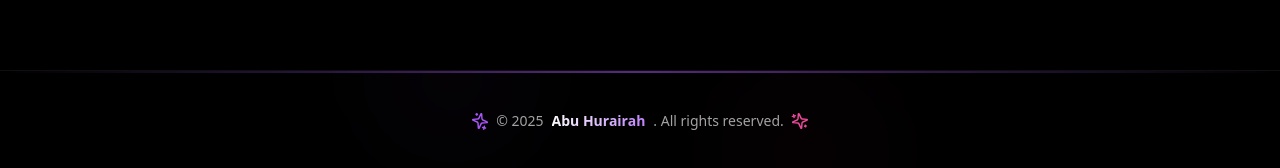
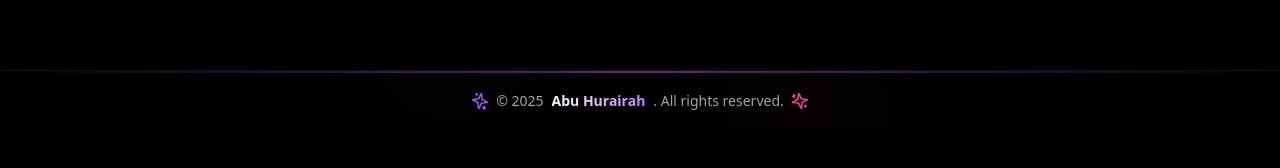
Before and after one commit to ITZ-HURAIRAH18/Portfolio, a React (Vite) app in the folder portfolio-js/: page / in a window 1280 px wide. Shown: the part 5930-6098 px from the top of the page. After the commit the page ends 6061 px from the top, so only its background shows below. Built offline with nearby package versions, Linux system fonts and the light colour scheme.

Commit message:
Github Steak

```diff
--- a/portfolio-js/src/components/Footer.jsx
+++ b/portfolio-js/src/components/Footer.jsx
@@ -3,7 +3,7 @@ import { Sparkles } from "lucide-react"
 
 export function Footer() {
   return (
-    <footer className="relative py-8 md:py-10 overflow-hidden border-t border-border/40 bg-background/95 backdrop-blur-xl supports-[backdrop-filter]:bg-background/70">
+    <footer className="relative py-8 md:py-5 overflow-hidden border-t border-border/40 bg-background/95 backdrop-blur-xl supports-[backdrop-filter]:bg-background/70">
       {/* Animated gradient border */}
       <div className="absolute top-0 left-0 w-full h-[2px] bg-gradient-to-r from-transparent via-purple-500 to-transparent opacity-70 animate-pulse" />
 
```
